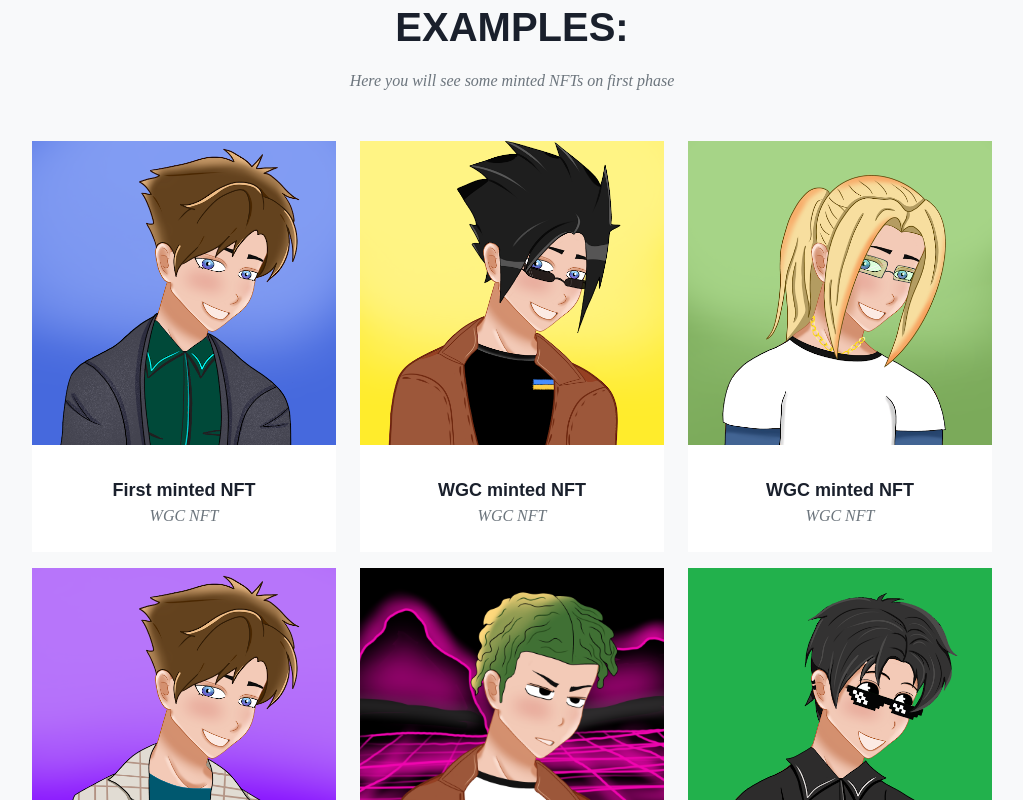
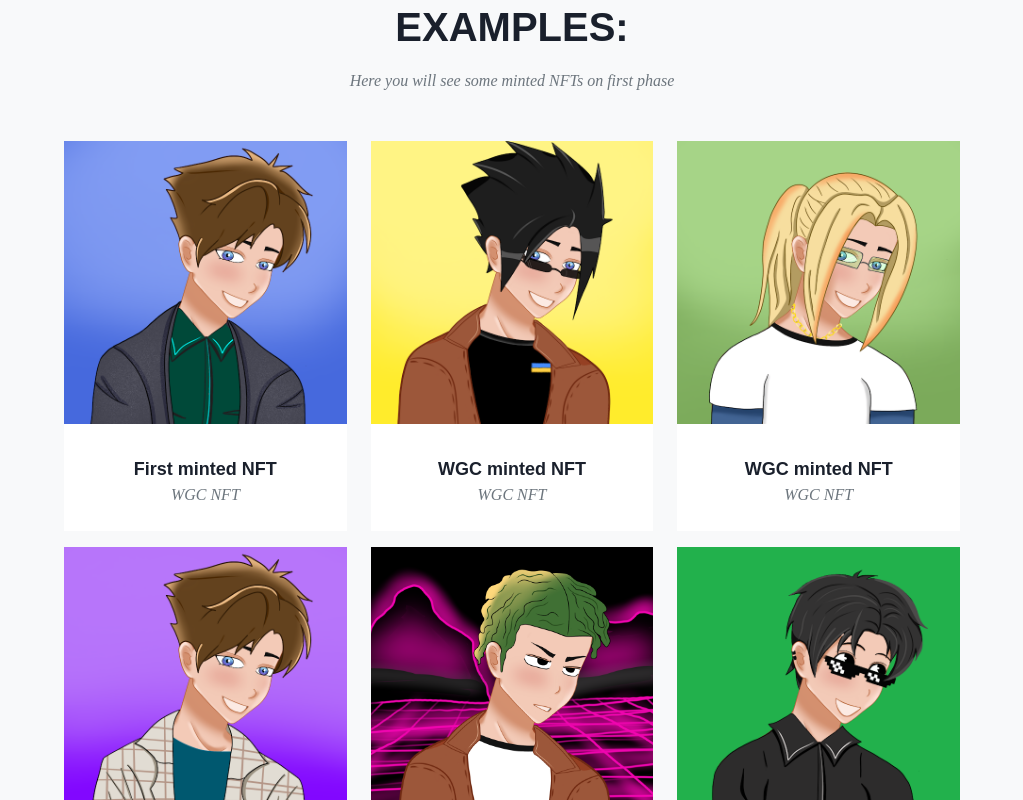
Before and after one commit to wikicrafter/wgc, a React (Create React App) app: page / in a window 1280 px wide. Shown: the part 1220-2020 px from the top of the page, without its empty margins (128-1151 px from the left). Built offline with nearby package versions, Linux system fonts and the light colour scheme.

Commit message:
minor adjustment

```diff
--- a/src/components/body/Examples.jsx
+++ b/src/components/body/Examples.jsx
@@ -6,7 +6,7 @@ const Examples = () => {
     <div className="bg-[#F8F9FA] pt-[10vh] pb-[8vh]">
         <h1 className="font-bold text-[40px] uppercase text-center">Examples:</h1>
         <p className="my-3 font-[Droid-Serif] text-center items-center italic text-[#6C757D] text-[16px] mb-[4vh]">Here you will see some minted NFTs on first phase</p>
-        <div className="w-[95vw] mx-auto flex flex-col lg:w-[75vw] lg:grid lg:grid-cols-3 lg:gap-x-6">
+        <div className="w-[95vw] mx-auto flex flex-col lg:w-[70vw] lg:grid lg:grid-cols-3 lg:gap-x-6">
             <NFTCard
                 img="0.png"
                 header="First minted NFT"
```
